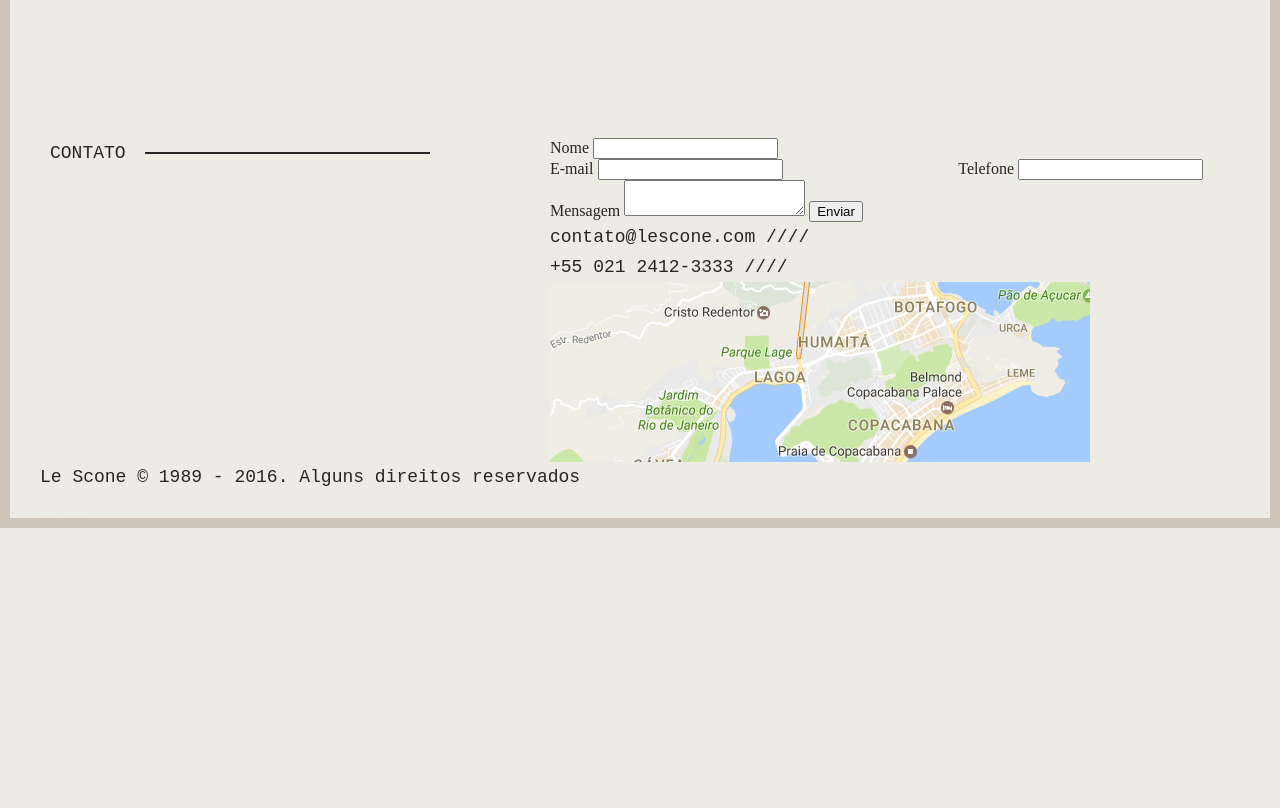
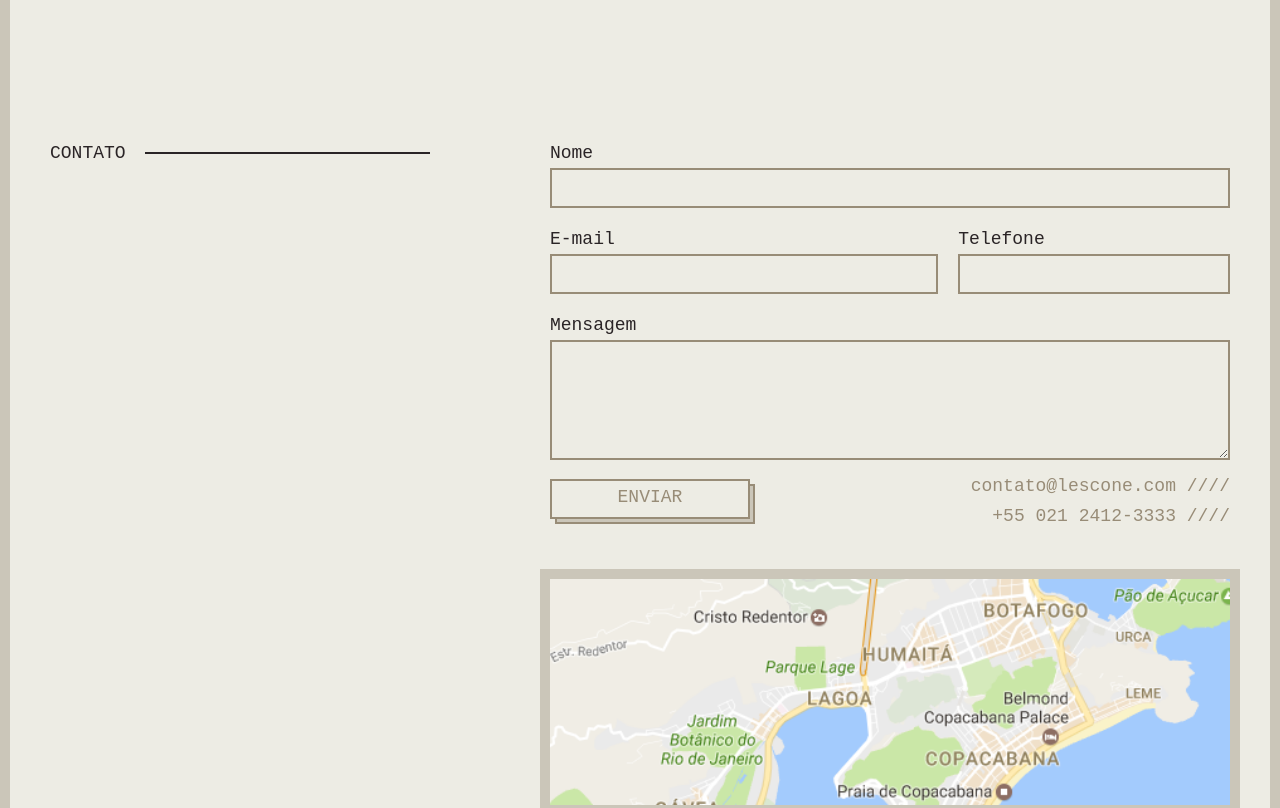
Before and after one commit to fernandogatto/lescone, a plain HTML site: page index.html in a window 1280 px wide. Shown: the part 1620-2428 px from the top of the page. Before the commit the page ends 2148 px from the top, so only its background shows below. Drawn offline with Linux system fonts and the light colour scheme; a web font is replaced by a local one.

Commit message:
Incluindo classes do contato

```diff
--- /dev/null
+++ b/css/scss/_contato.scss
@@ -0,0 +1,73 @@
+.contato {
+    margin-top: 120px;
+    margin-bottom: 120px;
+    @include device(s) {
+        margin-top: 60px;
+        margin-bottom: 60px;
+    }
+}
+
+.contato form {
+    label {
+        @include tipo-1(18);
+        display: block;
+    }
+    input[type="text"], input[type="email"], textarea {
+        @include tipo-1(18);
+        color: $cinza;
+        width: 100%;
+        padding: 0 5px;
+        height: 40px;
+        border: 2px solid $bege-escuro;
+        background: transparent;
+        margin-bottom: 16px;
+        &:hover, &:focus {
+            border-color: $bege-medio;
+            outline: none;
+        }
+    }
+    textarea {
+        height: 120px;
+    }
+}
+
+input.button {
+    @include tipo-1(18);
+    cursor: pointer;
+    color: $bege-escuro;
+    text-transform: uppercase;
+    border: 2px solid $bege-escuro;
+    background: transparent;
+    display: block;
+    width: 200px;
+    padding-bottom: 5px;
+    @include box-shadow(5px 5px 0 -2px $bege-medio,
+                        5px 5px 0 0 $bege-escuro);
+    transition: .3s;
+    &:hover {
+        @include box-shadow(3px 3px 0 -2px $bege-medio,
+                            3px 3px 0 0 $bege-escuro);
+        transition: .3s;
+    }
+}
+
+.contato-info {
+    display: inline-block;
+    color: $bege-escuro;
+    margin-top: 32px;
+    margin-bottom: 48px;
+    @include device(l) {
+        float: right;
+        text-align: right;
+        margin-top: -48px;
+    }
+}
+
+.contato-mapa {
+    display: block;
+    @include box-shadow(0 0 0 10px $bege-medio);
+    clear: both;
+    img {
+        width: 100%;
+    }
+}
--- a/css/scss/_variaveis-e-mixins.scss
+++ b/css/scss/_variaveis-e-mixins.scss
@@ -25,3 +25,9 @@ $fonte-2: 'Aref Ruqaa', serif;
         line-height: 30px;
     }
 }
+
+@mixin box-shadow($shadow...) {
+    -webkit-box-shadow: $shadow;
+    -moz-box-shadow: $shadow;
+    box-shadow: $shadow;
+}
--- a/css/scss/style.scss
+++ b/css/scss/style.scss
@@ -7,3 +7,4 @@
 // Partes
 @import 'intro';
 @import 'menu';
+@import 'contato';
```
Also changed, not shown: css/style.css.
